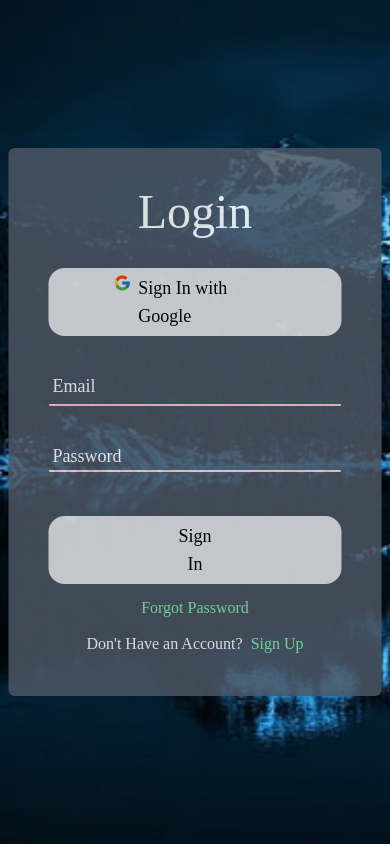
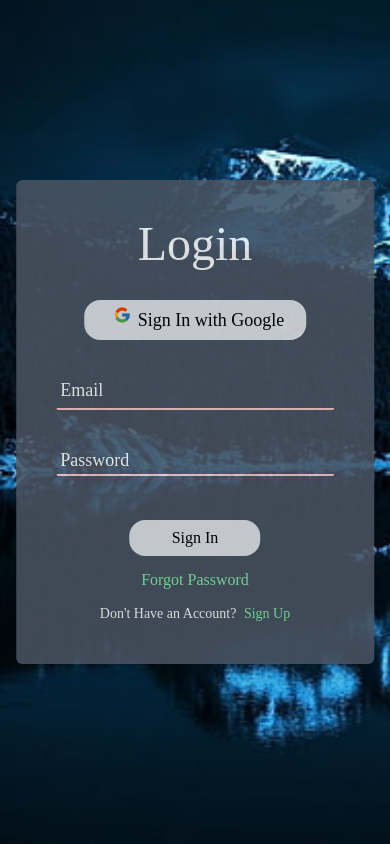
Before and after one commit to chibuike-19/functional-todo-app, a React (Create React App) app: page /login in a window 390 px wide. Built offline with nearby package versions, Linux system fonts and the light colour scheme; no server answers.

Commit message:
lateest commit

```diff
--- a/src/Pages/Login-SignUp/Login.jsx
+++ b/src/Pages/Login-SignUp/Login.jsx
@@ -29,7 +29,6 @@ const Login = () => {
 
     const handleSubmit = async (e) => {
         e.preventDefault()
-
         try {
             await login(emailRef.current.value, passwordRef.current.value)
             navigate('/todo')
@@ -50,22 +49,22 @@ const Login = () => {
     return(
     <div className=" w-full min-h-screen font-poppins bg-photo">
         <div className='w-full hidden md:flex justify-end'><img className='w-44 pr-4 h-52' src={image} alt='bg'/></div>
-        <div className="absolute top-1/2 left-1/2 bg-gray-600 opacity-85 transform -translate-x-1/2 -translate-y-1/2 shadow-2xl md:w-lg w-fit rounded-md p-10">
+        <div className="absolute top-1/2 left-1/2 bg-gray-600 opacity-85 transform -translate-x-1/2 -translate-y-1/2 shadow-2xl md:w-lg sm:w-fit w-11/12 rounded-md p-10">
             <h2 className="mb-8 text-center  text-white text-5xl">Login</h2>
-                <div className=' flex justify-center cursor-pointer' onClick={GoogleSignUp}><span className='md:px-20 px-14 text-lg py-1 flex border-2  text-black bg-gray-200 focus:bg-gray-600 mb-8 rounded-2xl'><FcGoogle className='w-8'/>Sign In with Google</span></div>
+                <div className=' flex justify-center cursor-pointer' onClick={GoogleSignUp}><span className='md:px-20 px-5 sm:px-14 text-lg py-1 flex border-2  text-black bg-gray-200 focus:bg-gray-600 mb-8 rounded-2xl'><FcGoogle className='w-8'/>Sign In with Google</span></div>
             <p className={errorDisplay()} >{error}</p>
             <form onSubmit={handleSubmit} className='flex flex-col justify-center'>
                 <div className="relative ">
                     <input type='text' ref={emailRef} required className="w-full text-green-300  p-1 rounded-sm peer outline-none  border-b-2 bg-transparent border-red-200 valid:border-white mb-8 text-lg "/>
                     <label className="absolute peer-focus:-top-6 peer-focus:left-0 peer-focus:text-sm peer-valid:-top-6 top-0 left-0 p-1 text-lg text-white pointer-events-none">Email</label>
                 </div>
-                <div className="relative">
-                    <input type='password' ref={passwordRef} required className="w-full p-1 outline-none border-b-2 text-green-300  peer bg-transparent rounded-sm border-red-200 valid:border-white mb-8" />
-                    <label className="absolute top-0 left-0 p-1 text-lg text-white transition-all peer-focus:-top-6 peer-focus:text-sm peer-valid:-top-6 peer-focus:left-0 pointer-events-none">Password</label>
+                <div className="relative ">
+                    <div className='flex justify-center'><input type='password' ref={passwordRef} required className="w-full p-1 outline-none border-b-2 text-green-300  peer bg-transparent rounded-sm border-red-200 valid:border-white mb-8" />
+                    <label className="absolute top-0 left-0 p-1 text-lg text-white transition-all peer-focus:-top-6 peer-focus:text-sm peer-valid:-top-6 peer-focus:left-0 pointer-events-none">Password</label></div>
                 </div>
-                <div className='flex justify-center mt-3'><button className=" text-black bg-gray-200 px-32 focus:bg-gray-600 md:px-40 text-lg rounded-2xl py-1 border-2">Sign In</button></div>
+                <div className='flex justify-center mt-3'><button className=" text-black bg-gray-200 px-10 focus:bg-gray-600 sm:px-40 sm:text-lg text-base rounded-2xl py-1 border-2">Sign In</button></div>
                 <p className='text-center mt-3 text-green-300 hover:underline'><Link to='/reset-password'>Forgot Password</Link></p>
-                <p className='text-center text-white mt-3'>Don't Have an Account? <Link to='/sign-up' className='text-green-300 hover:underline ml-1'>Sign Up</Link></p>
+                <p className='text-center text-white mt-3 text-sm'>Don't Have an Account? <Link to='/sign-up' className='text-green-300 hover:underline ml-1'>Sign Up</Link></p>
             </form>
         </div>
     </div>
--- a/src/Pages/Login-SignUp/SignUp.jsx
+++ b/src/Pages/Login-SignUp/SignUp.jsx
@@ -65,7 +65,7 @@ const SignUp = () => {
 
     return (
         <div className=" w-full min-h-screen bg-photo ">
-        <div className="absolute top-1/2 left-1/2 transform -translate-x-1/2 -translate-y-1/2 shadow-2xl w-fit md:w-lg rounded-md bg-gray-600 opacity-85 p-10">
+        <div className="absolute top-1/2 left-1/2 transform -translate-x-1/2 -translate-y-1/2 shadow-2xl w-11/12 sm:w-fit md:w-lg rounded-md bg-gray-600 opacity-85 p-10">
             <h2 className="mb-8 text-center font-poppins text-white text-4xl">Create New Account</h2>
             <p className={errorDisplay()}>{error}</p>
             <form onSubmit={handleSubmit}>
@@ -85,7 +85,7 @@ const SignUp = () => {
                     <input type='password' ref={passwordConfRef} required className="w-full p-1 outline-none border-b-2 text-green-300 peer bg-transparent rounded-sm border-red-200 valid:border-white mb-8" />
                     <label className="absolute top-0 left-0 p-1 text-lg text-white transition-all peer-focus:-top-6 peer-focus:text-sm peer-valid:-top-6 peer-focus:left-0 pointer-events-none">Confirm Password</label>
                 </div>
-                 <div className='flex justify-center mt-2'><button className="border-gray-200 bg-gray-200 text-black px-32 md:px-40 text-lg rounded-2xl focus:bg-gray-600 py-1 border-2">Sign Up</button></div>
+                 <div className='flex justify-center mt-2'><button className="border-gray-200 bg-gray-200 text-black px-10 sm:px-32 md:px-40 text-base sm:text-lg rounded-2xl focus:bg-gray-600 py-1 border-2">Sign Up</button></div>
                 <div className="flex justify-center mt-2"><p className="text-white mt-1">Already have an Account? <Link to='/login' className="text-green-300 ml-1 hover:underline">Sign In</Link></p></div>
             </form>
         </div>
--- a/src/components/todo.jsx
+++ b/src/components/todo.jsx
@@ -64,8 +64,8 @@ const Todo = () => {
         <p>{error}</p>
         <TodoForm onSubmit={onSubmit}/>
         <TodoList/>
-        <div className="flex justify-center">
-            <button onClick={handleLogOut} className='px-4 py-2 mt-3 border-2 rounded-lg bg-secondary text-white'>Log out</button>
+        <div className="flex justify-center pb-4 mt-4">
+            <button onClick={handleLogOut} className='px-4 py-2 border-2 rounded-lg bg-secondary text-white'>Log out</button>
         </div>
 
     </div>
--- a/src/components/todoForm.jsx
+++ b/src/components/todoForm.jsx
@@ -36,8 +36,8 @@ const TodoForm = ({onSubmit}) => {
     return(
         <div className='flex justify-center mt-6'>
             <form onSubmit={handleSubmit}>
-            <input type='text' onChange={(e) => setTodo(e.target.value)} className="w-72 py-1 px-3 focus:outline-none rounded-xl text-secondary border-2 border-blue-500"/>
-            <button className="px-3 py-1 border-2 border-white ml-3 rounded-lg focus:outline-none focus:text-secondary focus:bg-white text-white bg-secondary" disabled={handleDisable()} >Add Task</button>
+            <input type='text' onChange={(e) => setTodo(e.target.value)} className="w-60 sm:w-72 py-1 px-3 focus:outline-none rounded-xl text-secondary border-2 border-blue-500"/>
+            <button className="px-2 py-1 text-sm border-2 border-white ml-3 rounded-lg focus:outline-none focus:text-secondary focus:bg-white text-white bg-secondary" disabled={handleDisable()} >Add Task</button>
             </form>
         </div>
     ) ;
--- a/src/context.js
+++ b/src/context.js
@@ -33,7 +33,7 @@ export const AppContext = ({children}) => {
       if (docs.docs.length === 0) {
         await addDoc(collection(db, "users"), {
           uid: user.uid,
-          displayName: user.userName,
+          displayName: user.username || null ,
           authProvider: "google",
           email: user.email,
         });
```
Also changed, not shown: firebase.json (added), 1 other file (tests, documents, lock files or other folders).
